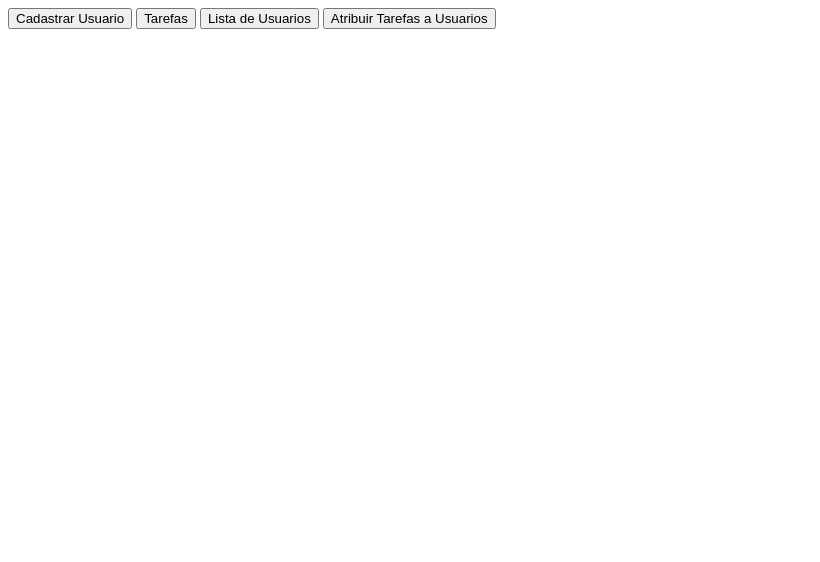
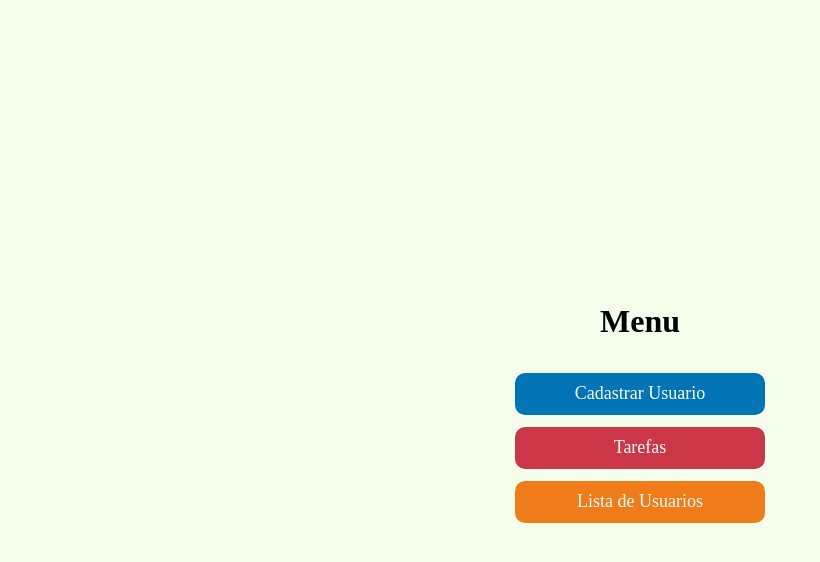
Before and after one commit to Edu-dot-Silva/FullstackCrudNode, a website: page principal.html in a window 1280 px wide. Shown: the whole page, without its empty margins (0-820 px from the left). Drawn offline with Linux system fonts and the light colour scheme; a web font is replaced by a local one.

Commit message:
finalizando projeto

```diff
--- a/css/login.css
+++ b/css/login.css
@@ -0,0 +1,41 @@
+@import url('https://fonts.googleapis.com/css2?family=Afacad+Flux:wght@100..1000&family=Poiret+One&display=swap');
+
+body{
+  font-family: "Afacad Flux", serif;
+  font-optical-sizing: auto;
+  font-style: normal;
+  text-align: center;
+  font-size: 18px;
+  background-color: #f3ffeb;
+}
+.input{
+    font-family: "Afacad Flux", serif;
+    width: 150px;
+    height: 24px;
+    background: transparent;
+    border: none;
+    outline: none;
+    border-bottom: 2px solid black;
+    text-align: center;
+    font-size: 16px;
+
+}
+.btn{
+    font-family: "Afacad Flux", serif;
+    font-size: 16px;
+    border-radius: 10px;
+    width: 100px;
+    height: 24px;
+    cursor: pointer;
+    border: none;
+    outline: none;
+    background-color: #3ddb8f;
+    color: white;
+
+}
+.mensagem_erro{
+color: red;
+}
+label{
+    font-weight: bold;
+}
--- a/css/principal.css
+++ b/css/principal.css
@@ -0,0 +1,52 @@
+@import url('https://fonts.googleapis.com/css2?family=Afacad+Flux:wght@100..1000&family=Poiret+One&display=swap');
+
+body{
+    display: flex;
+    justify-content: center;
+    align-items: center;
+    flex-direction: column;
+    font-optical-sizing: auto;
+    font-style: normal;
+    font-family: "Afacad Flux", serif;
+    height: 800px;
+    background-color: #f3ffeb;
+
+}
+button{
+    display: block;
+    width: 250px;
+    height: 42px;
+    text-align: center;
+    font-family: "Afacad Flux", serif;
+    font-size: 18px;
+    margin: 12px;
+    cursor: pointer;
+    border-radius: 10px;
+    border: none;
+    outline: none;
+
+}
+
+a{
+    text-decoration: none;
+}
+
+.btn_cadastro{
+color: white;
+background-color:#0074b4;
+transition: all ease-in-out 0.3s;
+}
+.btn_cadastro:hover{
+    background-image: url(/adicionar.png);
+    background-repeat: no-repeat;
+    background-position: right;
+    background-size: contain;
+}
+.btn_tarefas{
+color: white;
+background-color:#cc3747 ;
+}
+.btn_usuarios{
+color: white;
+background-color: #f07c19;
+}
--- a/principal.html
+++ b/principal.html
@@ -7,11 +7,11 @@
     <link rel="stylesheet" href="./css/principal.css">
 </head>
 <body>
+    <h1>Menu</h1>
     <div class="section_botoes">
-        <a href="cadastro_Usuario.html"><button>Cadastrar Usuario</button></a>
-        <a href="index.html"><button>Tarefas</button></a>
-        <a href="lista_usuarios.html"><button>Lista de Usuarios</button></a>
-        <a href="atribuir.html"><button>Atribuir Tarefas a Usuarios</button></a>
+        <a href="cadastro_Usuario.html"><button class="btn_cadastro">Cadastrar Usuario</button></a>
+        <a href="cadastrar_tarefa.html"><button class="btn_tarefas">Tarefas</button></a>
+        <a href="lista_usuarios.html"><button class="btn_usuarios">Lista de Usuarios</button></a>
     </div>
 </body>
 </html>
```
Also changed, not shown: atribuir.html (deleted, +0 -11 lines), index.html (added, +26 -0 lines), index.js (+21 -0 lines), js/login.js (added, +39 -0 lines), login.html (deleted, +0 -25 lines), adicionar.png (added).
